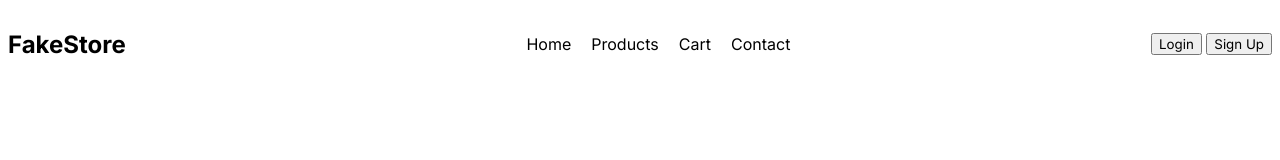
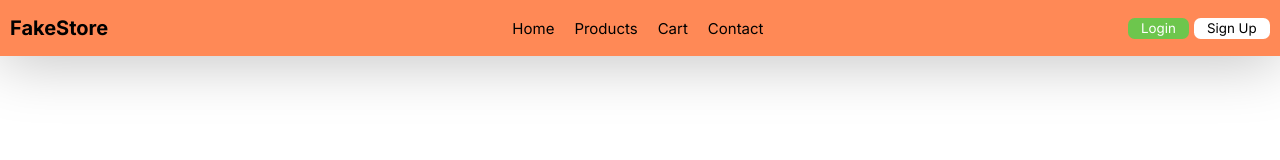
Before and after one commit to ManishJangid007/FakeStore, a plain HTML site: page index.html in a window 1280 px wide. Drawn offline with Linux system fonts and the light colour scheme.

Commit message:
nav improved

```diff
--- a/nav.css
+++ b/nav.css
@@ -2,6 +2,9 @@
     display: flex;
     justify-content: space-between;
     align-items: center;
+    height: 3.5em;
+    background-color: #FF8956;
+    box-shadow: 0px 4px 60px 1px rgba(0, 0, 0, 0.25);
 }
 
 .navbar > ul {
@@ -11,14 +14,31 @@
 .navbar > ul > li {
     list-style: none;
     margin: 10px;
+    font-size: 15px;
 }
 
 .navbar > h2 {
-    font-family: Inter;
     font-style: normal;
     font-weight: 700;
+    margin: 0px 10px;
+    font-size: 20px;
 }
 
-.navbar button {
+.navbar > div {
+    margin: 0px 10px;
+}
+
+.navbar > div > button {
     font-family: 'Inter', sans-serif;
+    border: none;
+    border-radius: 0.5em;
+    padding: 0.2em 1em;
 }
+.navbar > div > button:nth-child(1) {
+    background-color: #6DC64D;
+    color: white;
+}
+.navbar > div > button:nth-child(2) {
+    background-color: #FFF;
+    color: black;
+}
--- a/style.css
+++ b/style.css
@@ -1,3 +1,4 @@
 body {
     font-family: 'Inter', sans-serif;
+    margin: 0px;
 }
```
